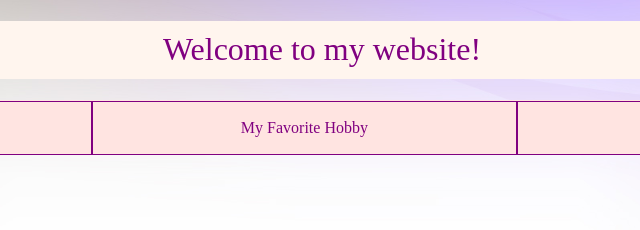
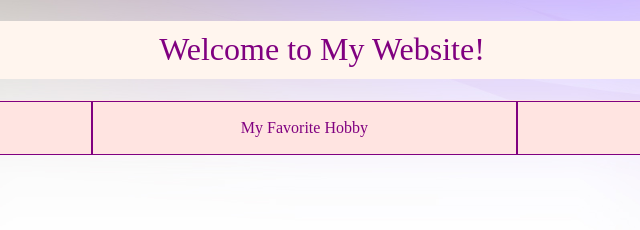
Before and after one commit to bpatel63/Project-2, a plain HTML site: page resume.html in a window 1280 px wide. Shown: the top 230 px of the page, 334-974 px from the left. Drawn offline with Linux system fonts and the light colour scheme.

Commit message:
Update resume.html
Fixing the nav for the same page.

```diff
--- a/resume.html
+++ b/resume.html
@@ -9,9 +9,10 @@
 
 <body>
 <header>
-	<h1> Welcome to my website! </h1>
+	<h1> Welcome to My Website! </h1>
 </header>
 
+<section>
 		<nav>
       <ul>
         <li><a href="index.html">Home</a></li>
@@ -43,7 +44,7 @@
     <ul>
       <li> Moberly Area Community College &nbsp;&nbsp; Moberly, MO
         <ul>
-	  <li>Associate of Applied Science degree in CIT-Networking  &nbsp;&nbsp; 2013 - 2015</li>
+          <li> Associate of Applied Science degree in CIT-Networking  &nbsp;&nbsp; 2013 - 2015 </li>
         </ul>
       </li>
     </ul>
@@ -83,10 +84,12 @@
   <p><strong>Languages:</strong> &nbsp;&nbsp;English, Hindi, and Gujarati.</p>
 
   <div><a href="#top">Return to Top</a> &#8657;</div>
+</section>
 
 <footer>
   <address>&#9830; www.MyResume.com &#9830; </address>
 </footer>
 
+</section>
 </body>
 </html>
```
